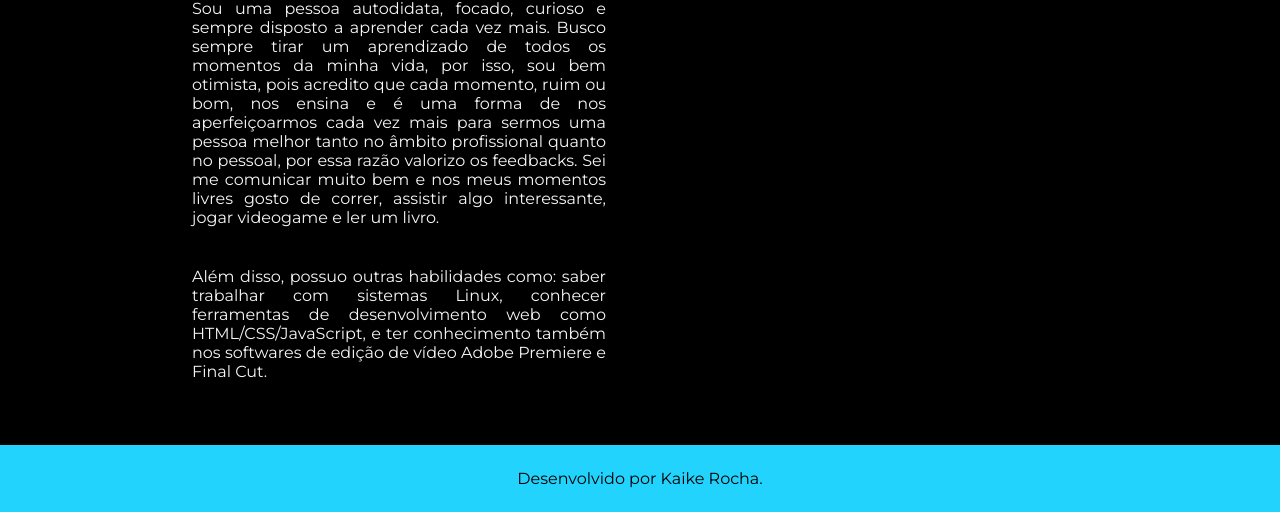
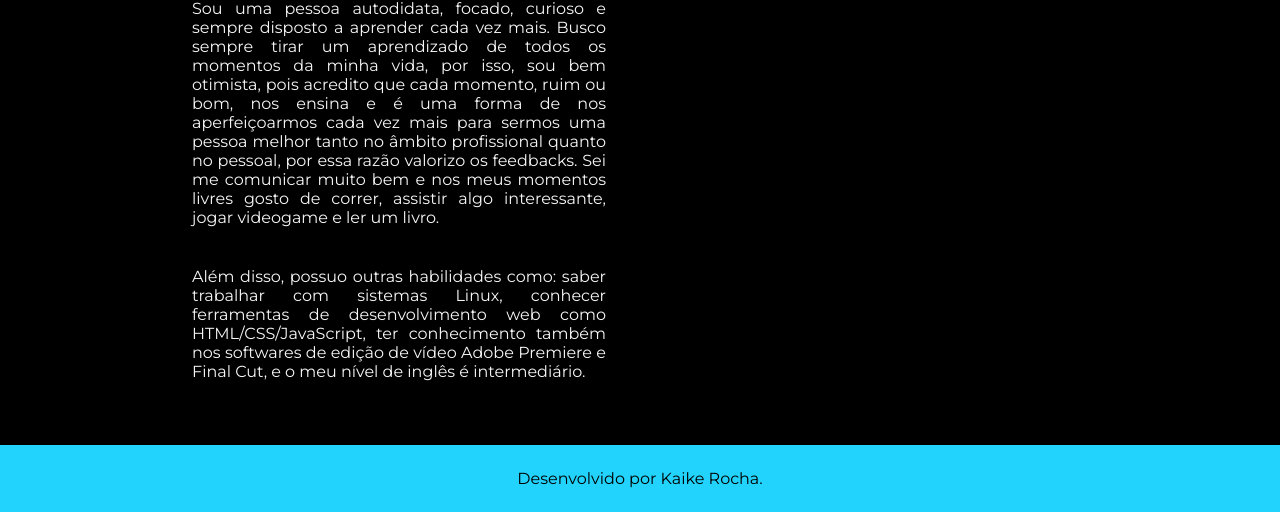
Before and after one commit to Kaikerch/Pessoal_webpage, a plain HTML site: page about.html in a window 1280 px wide. Shown: the part 828-1340 px from the top of the page. Drawn offline with nearby package versions, Linux system fonts and the light colour scheme.

Commit message:
Update about.html

```diff
--- a/about.html
+++ b/about.html
@@ -22,7 +22,7 @@
             <h1 class="apresentacao__conteudo__titulo">Sobre mim</h1>
             <p class="apresentacao__conteudo__texto">Desde mais novo sou apaixonado pelas ciências da natureza e pela matemática, motivo pelo qual me aventurei na graduação em engenharia florestal da UFMG, curso que abrange tais ciências por todo o percursso de forma integrada. Durante meu trajeto pelo curso conheci mais a fundo o excel e sua linguagem de automação, o VBA, fator predominante para que eu me interessasse pela área de dados e como suas tecnologias podem otimizar os processos dentro da área florestal. Nesse meio tempo, além de trabalhar como monitor bolsista de química analítica durante quatro anos, conheci a área de geoprocessamento e me tornei adepto às suas tecnologias. Meus projetos e trabalhos durante o percursso na graduação foram facilitados graças ao python e suas bibliotecas, linguagem essa que me permitiu otimizar todas as minhas rotinas e que busco me aprofundar cada vez mais no atual momento. Dentre meus projetos desenvolvidos durante o curso evidencio aqui meu TCC, de nome "Análise Temporal da Dinâmica de Cobertura Vegetal de Bacias Hidrográficas em Área Prioritária para Conservação na Região Norte do Estado de Minas Gerais." onde pude colocar grande parte dos meus conhecimentos adquiridos até o momento em prova abrangendo a área florestal, das geotecnologias e de dados. Hoje faço parte do Núcleo de Estudos em Manejo Florestal e do Núcleo de Estudos em Empreendedorismo da UFMG, além de estar buscando uma vaga como estagiário.</p>
             <p class="apresentacao__conteudo__texto"> Sou uma pessoa autodidata, focado, curioso e sempre disposto a aprender cada vez mais. Busco sempre tirar um aprendizado de todos os momentos da minha vida, por isso, sou bem otimista, pois acredito que cada momento, ruim ou bom, nos ensina e é uma forma de nos aperfeiçoarmos cada vez mais para sermos uma pessoa melhor tanto no âmbito profissional quanto no pessoal, por essa razão valorizo os feedbacks. Sei me comunicar muito bem e nos meus momentos livres gosto de correr, assistir algo interessante, jogar videogame e ler um livro.</p>
-            <p class="apresentacao__conteudo__texto"> Além disso, possuo outras habilidades como: saber trabalhar com sistemas Linux, conhecer ferramentas de desenvolvimento web como HTML/CSS/JavaScript, e ter conhecimento também nos softwares de edição de vídeo Adobe Premiere e Final Cut.</p>
+            <p class="apresentacao__conteudo__texto"> Além disso, possuo outras habilidades como: saber trabalhar com sistemas Linux, conhecer ferramentas de desenvolvimento web como HTML/CSS/JavaScript, ter conhecimento também nos softwares de edição de vídeo Adobe Premiere e Final Cut, e o meu nível de inglês é intermediário.</p>
         </section>
         <img class="apresentacao__imagem" src="./assets/foto.jpg" alt="Foto do Kaike Rocha">
     </main>
```
